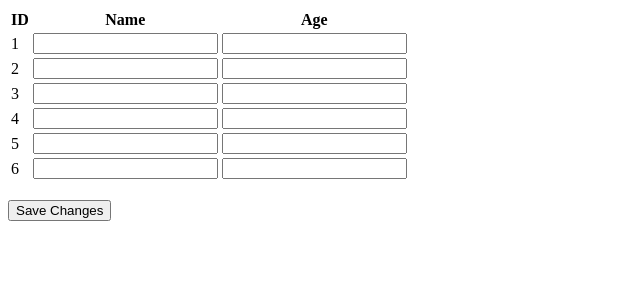
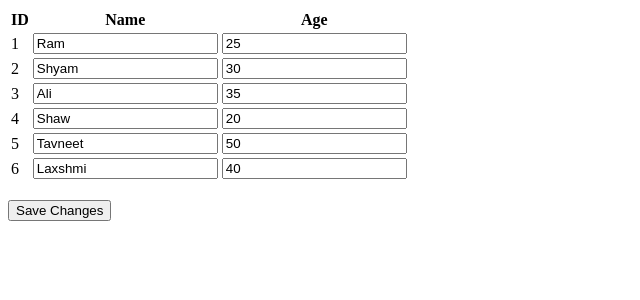
Before and after one commit to acciojob/editable-table-debayudh2001, a React app: page / in a window 1280 px wide. Shown: the top 300 px of the page, without its empty margins (0-640 px from the left). Built offline with nearby package versions, Linux system fonts and the light colour scheme.

Commit message:
second commit

```diff
--- a/src/components/App.js
+++ b/src/components/App.js
@@ -3,38 +3,26 @@ import React, { useMemo, useRef, useState } from "react";
 import './../styles/App.css';
 
 const App = () => {
-  //const [editedRows, setEditedRows] = useState([])
-
   const editedRows = useRef([])
 
-  let rowIds = useMemo(() => {
-    let arr = []
-    for(let i=1; i<=6; i++){
-      arr.push(i)
-    }
-    return arr
-  }, [])
+  function handleSaveChanges(e){
+    e.preventDefault()
+    console.log([...new Set(editedRows.current)].sort((x,y) => x-y))
+    editedRows.current = []
+  }
 
   function handleChange(e, id){
     if(e.target.name === "name"){
-      //setEditedRows([...editedRows, id])
       editedRows.current.push(id)
     }
     if(e.target.name === "age"){
-      //setEditedRows([...editedRows, id])
       editedRows.current.push(id)
     }
   }
 
-  function handleSaveChanges() {
-    //console.log(`Edited Rows: ${[...new Set(editedRows)].sort((x,y) => x-y)}`)
-    //setEditedRows([])
-    console.log([...new Set(editedRows.current)].sort((x,y) => x-y))
-    editedRows.current = []
-  }
-
   return (
     <div>
+      <form>
       <table>
         <thead>
           <tr>
@@ -44,19 +32,41 @@ const App = () => {
           </tr>
         </thead>
         <tbody>
-          {rowIds.map((id, ind) => {
-            return (
-              <tr key={ind}>
-                <td>{id}</td>
-                <td><input type="text" name="name" onChange={(e) => handleChange(e, id)} /></td>
-                <td><input type="number" name="age" onChange={(e) => handleChange(e, id)} /></td>
-              </tr>
-            )
-          })}
+          <tr>
+            <td>1</td>
+            <td><input type="text" name="name" defaultValue="Ram" onChange={(e) => handleChange(e, 1)}  /></td>
+            <td><input type="number" name="age" defaultValue="25" onChange={(e) => handleChange(e, 1)}  /></td>
+          </tr>
+          <tr>
+            <td>2</td>
+            <td><input type="text" name="name" defaultValue="Shyam" onChange={(e) => handleChange(e, 2)} /></td>
+            <td><input type="number" name="age" defaultValue="30" onChange={(e) => handleChange(e, 2)} /></td>
+          </tr>
+          <tr>
+            <td>3</td>
+            <td><input type="text" name="name" defaultValue="Ali" onChange={(e) => handleChange(e, 3)}  /></td>
+            <td><input type="number" name="age" defaultValue="35" onChange={(e) => handleChange(e, 3)}  /></td>
+          </tr>
+          <tr>
+            <td>4</td>
+            <td><input type="text" name="name" defaultValue="Shaw" onChange={(e) => handleChange(e, 4)} /></td>
+            <td><input type="number" name="age" defaultValue="20"  onChange={(e) => handleChange(e, 4)}/></td>
+          </tr>
+          <tr>
+            <td>5</td>
+            <td><input type="text" name="name" defaultValue="Tavneet" onChange={(e) => handleChange(e, 5)} /></td>
+            <td><input type="number" name="age" defaultValue="50" onChange={(e) => handleChange(e, 5)} /></td>
+          </tr>
+          <tr>
+            <td>6</td>
+            <td><input type="text" name="name" defaultValue="Laxshmi" onChange={(e) => handleChange(e, 6)} /></td>
+            <td><input type="number" name="age" defaultValue="40" onChange={(e) => handleChange(e, 6)}  /></td>
+          </tr>
         </tbody>
       </table>
       <br />
       <button onClick={handleSaveChanges}>Save Changes</button>
+      </form>
     </div>
   )
 }
```
